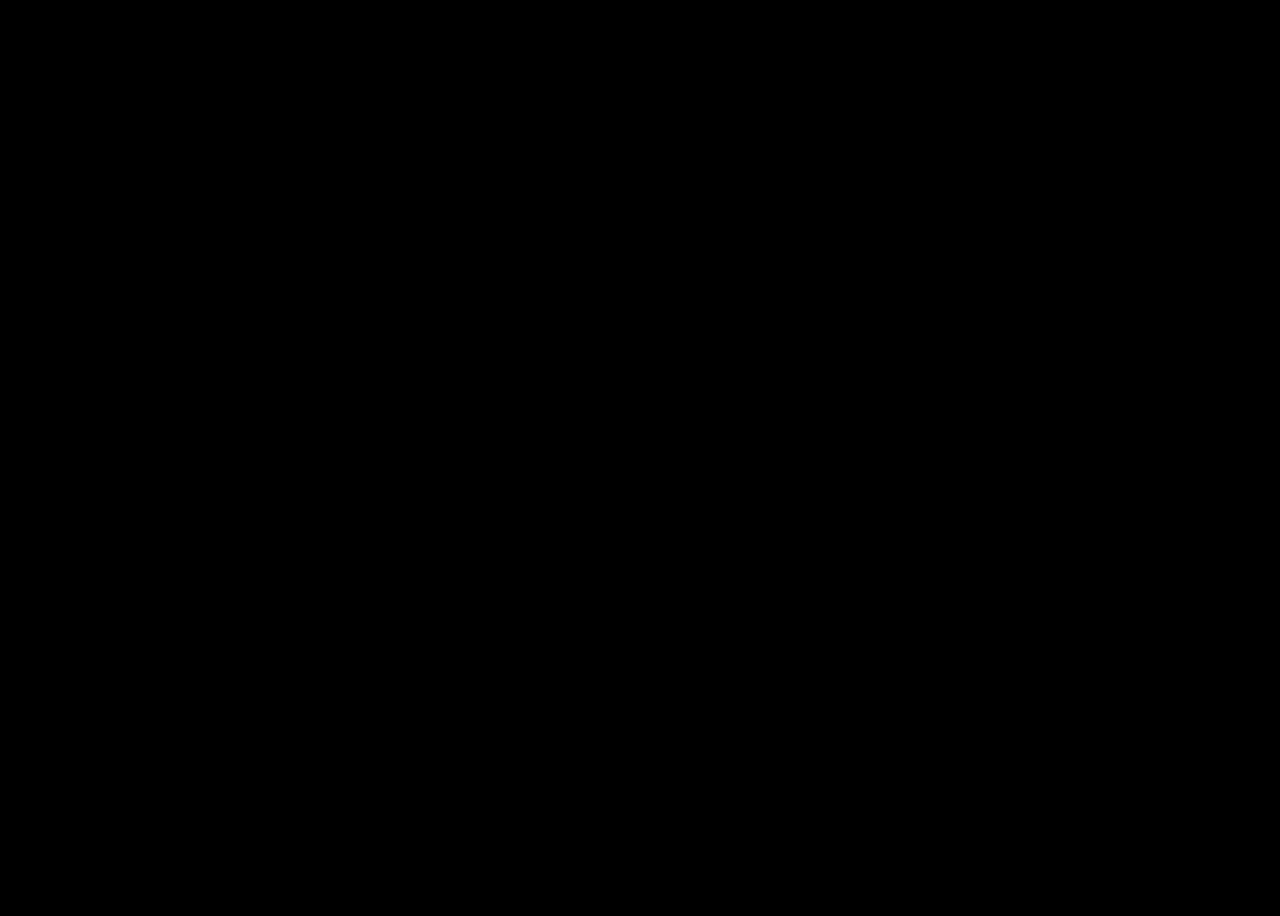
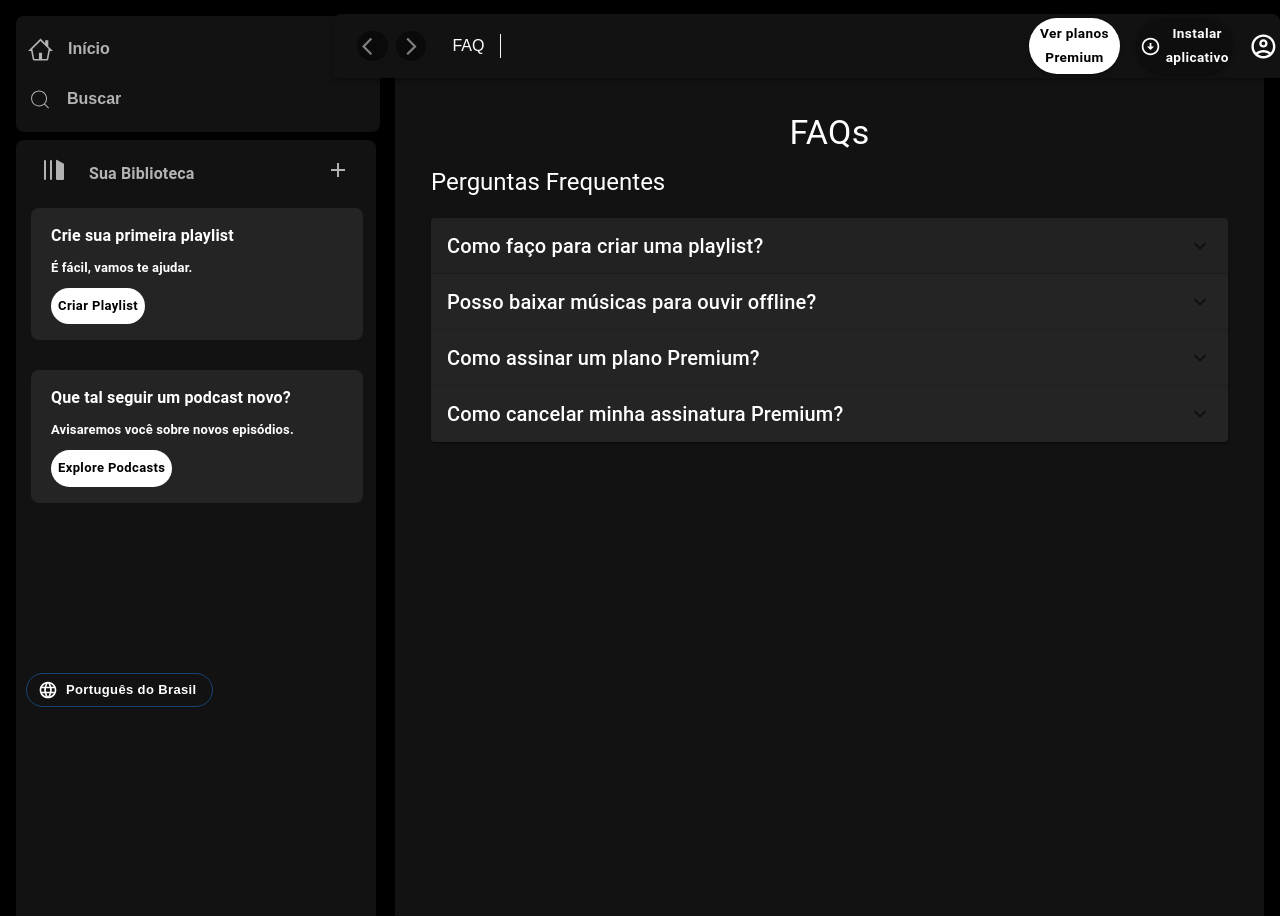
Before and after one commit to Viihgx/Spotify-Clone, a React (Create React App) app: page /faq in a window 1280 px wide. Before the commit this address had no page. Before the commit the page ends 800 px from the top, so only its background shows below. Built offline with nearby package versions, Linux system fonts and the light colour scheme.

Commit message:
Ajustes Temporarios, Home e Faq

```diff
--- a/src/App.js
+++ b/src/App.js
@@ -2,7 +2,7 @@ import { Routes, Route } from 'react-router-dom'
 import Home from './routes/Home';
 import Faq from './routes/Faq/Faq';
 // import Sidebar from './components/SideBar/Sidebar';
-import Principal from './components/Principal/Principal';
+// import Principal from './components/Principal/Principal';
 
 function App() {
   return (
@@ -10,10 +10,10 @@ function App() {
 
       <Routes>
         <Route path="/" element={<Home />} />
-        <Route path="/principal" element={<Principal />} >
+        {/* <Route path="/principal" element={<Principal />} > */}
+        {/* </Route> */}
+        <Route path="home" element={<Home />} />
           <Route path="faq" element={<Faq />} />
-        </Route>
-        <Route path="home" element={<Home />} />
 
       </Routes>
     </>
--- a/src/components/Navbar/Navbar.jsx
+++ b/src/components/Navbar/Navbar.jsx
@@ -2,31 +2,56 @@ import React from 'react';
 import { AppBar, Toolbar, IconButton, Button, Box } from '@mui/material';
 import AccountCircleOutlinedIcon from '@mui/icons-material/AccountCircleOutlined';
 import ArrowBackIosIcon from '@mui/icons-material/ArrowBackIos';
+import ArrowForwardIosIcon from '@mui/icons-material/ArrowForwardIos';
 import ArrowCircleDownIcon from '@mui/icons-material/ArrowCircleDown';
-import { Link } from 'react-router-dom';
+import { Link, useNavigate } from 'react-router-dom';
+
 
 function Navbar() {
+  const navigate = useNavigate();
+
+  const handleGoBack = () => {
+    navigate(-1); // Navegue de volta para a página anterior
+  };
+
   return (
     <AppBar position="fixed" sx={{display: 'flex', width: '74%', marginLeft: 'auto', marginTop: '14px', right: 0, borderRadius: '8px 8px 0 0' ,backgroundColor: '#121212', zIndex: '100'}}>
       <Toolbar>
         <IconButton
           size="small"
+          onClick={handleGoBack}
           sx={{
             borderRadius: '50px',
-            backgroundColor: '#131313',
+            backgroundColor: '#0A0A0A',
             color: 'white',
             fontSize: '0.85rem',
             fontWeight: 'bold',
-            marginRight: '1rem',
+            marginRight: '0.5rem',
+            alignItems: 'center',
           }}
         >
           <ArrowBackIosIcon sx={{ fontSize: '1.3rem', fill: '#808080' }} />
         </IconButton>
 
+        <IconButton
+          size="small"
+          sx={{
+            borderRadius: '50px',
+            backgroundColor: '#0A0A0A',
+            color: 'white',
+            fontSize: '0.85rem',
+            fontWeight: 'bold',
+            marginRight: '1rem',
+            alignItems: 'center',
+          }}
+        >
+          <ArrowForwardIosIcon sx={{ fontSize: '1.3rem', fill: '#808080' }} />
+        </IconButton>
+
         <Box flexGrow={1} sx={{ display: 'flex', alignItems: 'center', gap: '1rem' }}>
           <Link
-            to="/principal/faq"
-            style={{ textDecoration: 'none', textTransform: 'none', color: 'white' }}
+            to="/faq"
+            style={{ textDecoration: 'none', textTransform: 'none', color: 'white', marginLeft: '10px' }}
 
             rel="noopener noreferrer"
           >
@@ -45,7 +70,7 @@ function Navbar() {
               fontSize: '0.85rem',
               fontWeight: 'bold',
               textTransform: 'none',
-              marginLeft: '35rem',
+              marginLeft: '32rem',
               '&:hover': {
                 backgroundColor: 'white',
                 transform: 'scale(1.05)',
--- a/src/routes/Faq/Faq.jsx
+++ b/src/routes/Faq/Faq.jsx
@@ -24,13 +24,22 @@ function Faq() {
 
         }}
       >
-        <Typography variant="h4" gutterBottom>
+        <Typography style={{textAlign: 'center'}} variant="h4" gutterBottom>
+          FAQs
+        </Typography>
+
+        <Typography style={{marginBottom: '20px'}} variant="h5" gutterBottom>
           Perguntas Frequentes
         </Typography>
 
+        {/* Inicio do accordion  */}
         <Accordion
-          sx={{ backgroundColor: "#242424", color: "#fff" }}
+          sx={{
+            backgroundColor: "rgba(36, 36, 36, 0.9)",
+            color: "#fff"
+          }}
         >
+          {/* Cabeçalho do accordion = AccordionSummary */}
           <AccordionSummary
             expandIcon={<ExpandMoreIcon />}
             aria-controls="faq-content-1"
```
